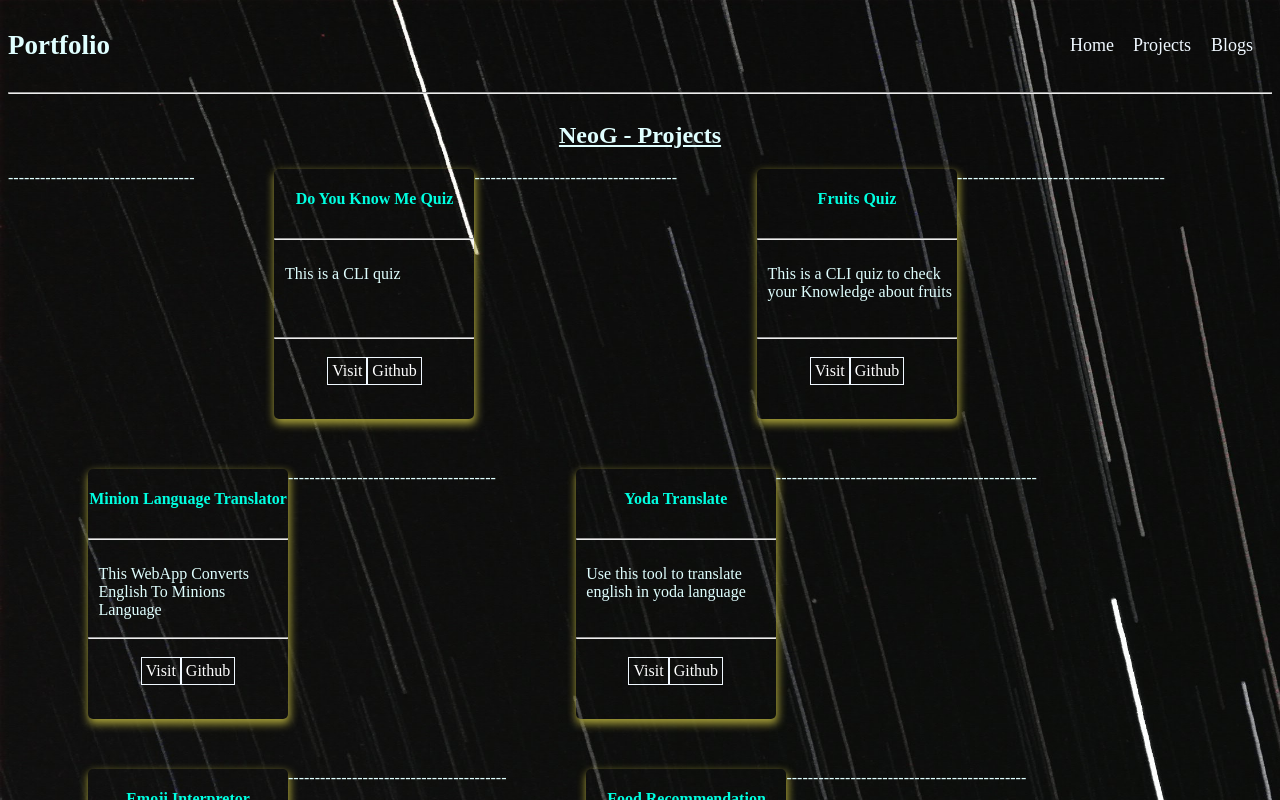
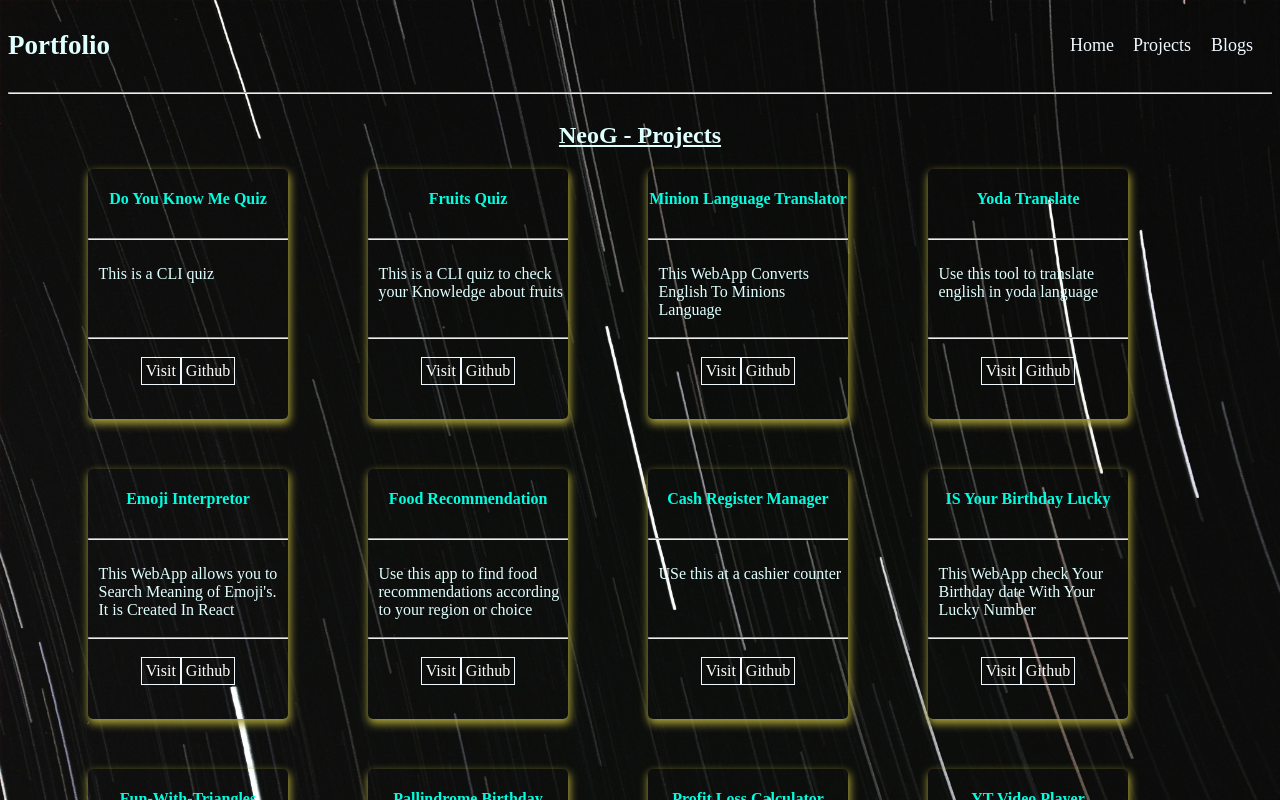
Before and after one commit to Mradul-06/NewPortfolio, a React (Create React App) app: page /Projects in a window 1280 px wide. Shown: the top 800 px of the page. Built offline with nearby package versions, Linux system fonts and the light colour scheme.

Commit message:
comments added

```diff
--- a/src/components/Projects.js
+++ b/src/components/Projects.js
@@ -9,7 +9,7 @@ const Projects = () => {
         <h2> NeoG - Projects</h2>
       </div>
     <div className="card-holder">
------------------------------------
+{/* ----------------------------------- */}
     <div className="card">
         <div className="card-heading">
           <h4>Do You Know Me Quiz</h4>
@@ -24,7 +24,7 @@ const Projects = () => {
             <a className="source-link" href="https://github.com/Mradul-06/Do-You-Know-Me-Quiz">Github</a>
         </div>
       </div>
---------------------------------------
+{/* -------------------------------------- */}
       <div className="card">
         <div className="card-heading">
           <h4>Fruits Quiz</h4>
@@ -39,7 +39,7 @@ const Projects = () => {
             <a className="source-link" href="https://github.com/Mradul-06/Fruit-Quiz-CLI">Github</a>
         </div>
       </div>
----------------------------------------
+{/* --------------------------------------- */}
       <div className="card">
         <div className="card-heading">
           <h4>Minion Language Translator</h4>
@@ -54,7 +54,7 @@ const Projects = () => {
             <a className="source-link" href="https://github.com/Mradul-06/Banana-Speak">Github</a>
         </div>
       </div>
----------------------------------------
+{/* --------------------------------------- */}
 <div className="card">
         <div className="card-heading">
           <h4>Yoda Translate</h4>
@@ -69,7 +69,7 @@ const Projects = () => {
             <a className="source-link" href="https://github.com/Mradul-06/translation_app">Github</a>
         </div>
       </div>
--------------------------------------------------
+{/* ------------------------------------------------- */}
       <div className="card">
         <div className="card-heading">
           <h4>Emoji Interpretor</h4>
@@ -85,7 +85,7 @@ const Projects = () => {
             <a className="source-link" href="https://github.com/Mradul-06/emojiInterpretor">Github</a>
         </div>
       </div>
------------------------------------------
+{/* ----------------------------------------- */}
       <div className="card">
         <div className="card-heading">
           <h4>Food Recommendation</h4>
@@ -100,7 +100,7 @@ const Projects = () => {
             <a className="source-link" href="https://github.com/Mradul-06/food-app">Github</a>
         </div>
       </div>
----------------------------------------------
+{/* --------------------------------------------- */}
 
 
 <div className="card">
@@ -117,7 +117,7 @@ const Projects = () => {
             <a className="source-link" href="https://github.com/Mradul-06/cash-register-manager">Github</a>
         </div>
       </div>
---------------------------------------------
+{/* -------------------------------------------- */}
 <div className="card">
         <div className="card-heading">
           <h4>IS Your Birthday Lucky</h4>
@@ -132,7 +132,7 @@ const Projects = () => {
             <a className="source-link" href="https://github.com/Mradul-06/Is-Your-Birtday-Lucky">Github</a>
         </div>
       </div>
------------------------------------------------
+{/* ----------------------------------------------- */}
       <div className="card">
         <div className="card-heading">
           <h4>Fun-With-Triangles</h4>
@@ -147,7 +147,7 @@ const Projects = () => {
             <a className="source-link" href="https://github.com/Mradul-06/Fun-With-triangles">Github</a>
         </div>
       </div>
--------------------------------------------
+{/* ------------------------------------------- */}
 <div className="card">
         <div className="card-heading">
           <h4>Pallindrome Birthday</h4>
@@ -162,7 +162,7 @@ const Projects = () => {
             <a className="source-link" href="https://github.com/Mradul-06/pallindrome-birthday">Github</a>
         </div>
       </div>
-------------------------------------------------
+{/* ------------------------------------------------ */}
       <div className="card">
         <div className="card-heading">
           <h4>Profit Loss Calculator</h4>
@@ -177,7 +177,7 @@ const Projects = () => {
             <a className="source-link" href="https://github.com/Mradul-06/ProfitAndLossCalculator">Github</a>
         </div>
       </div>
---------------------------------------------------
+{/* -------------------------------------------------- */}
       <div className="card">
         <div className="card-heading">
           <h4>YT Video Player</h4>
@@ -192,7 +192,7 @@ const Projects = () => {
             <a className="source-link" href="https://github.com/Mradul-06/YT-Video-Player">Github</a>
         </div>
       </div>
-----------------------------------------------------
+{/* ---------------------------------------------------- */}
 
 
 
```
